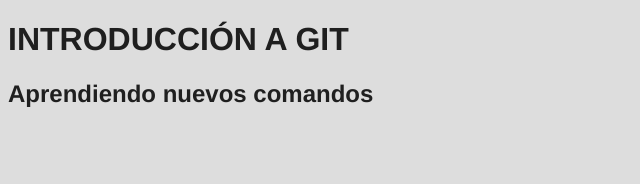
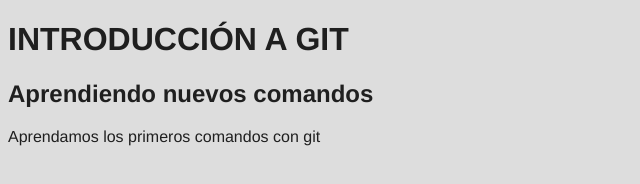
Before and after one commit to danyhoshi/Proyecto3, a plain HTML site: page index.html in a window 1280 px wide. Shown: the whole page, without its empty margins (0-640 px from the left). Drawn offline with Linux system fonts and the light colour scheme.

Commit message:
add parrafo 1

```diff
--- a/index.html
+++ b/index.html
@@ -10,6 +10,7 @@
 <body>
     <h1>INTRODUCCIÓN A GIT</h1>
     <h2>Aprendiendo nuevos comandos</h2>
+    <p>Aprendamos los primeros comandos con git</p>
 
 </body>
 </html>
--- a/style.css
+++ b/style.css
@@ -14,3 +14,9 @@ h2{
     font-size: 1.5em;
     color: #1f1f1f
 }
+
+p{
+    font-family: Helvetica, Geneva, Arial, SunSans-Regular, sans-serif;
+    font-size: 1.0em;
+    color: #1f1f1f
+}
```
